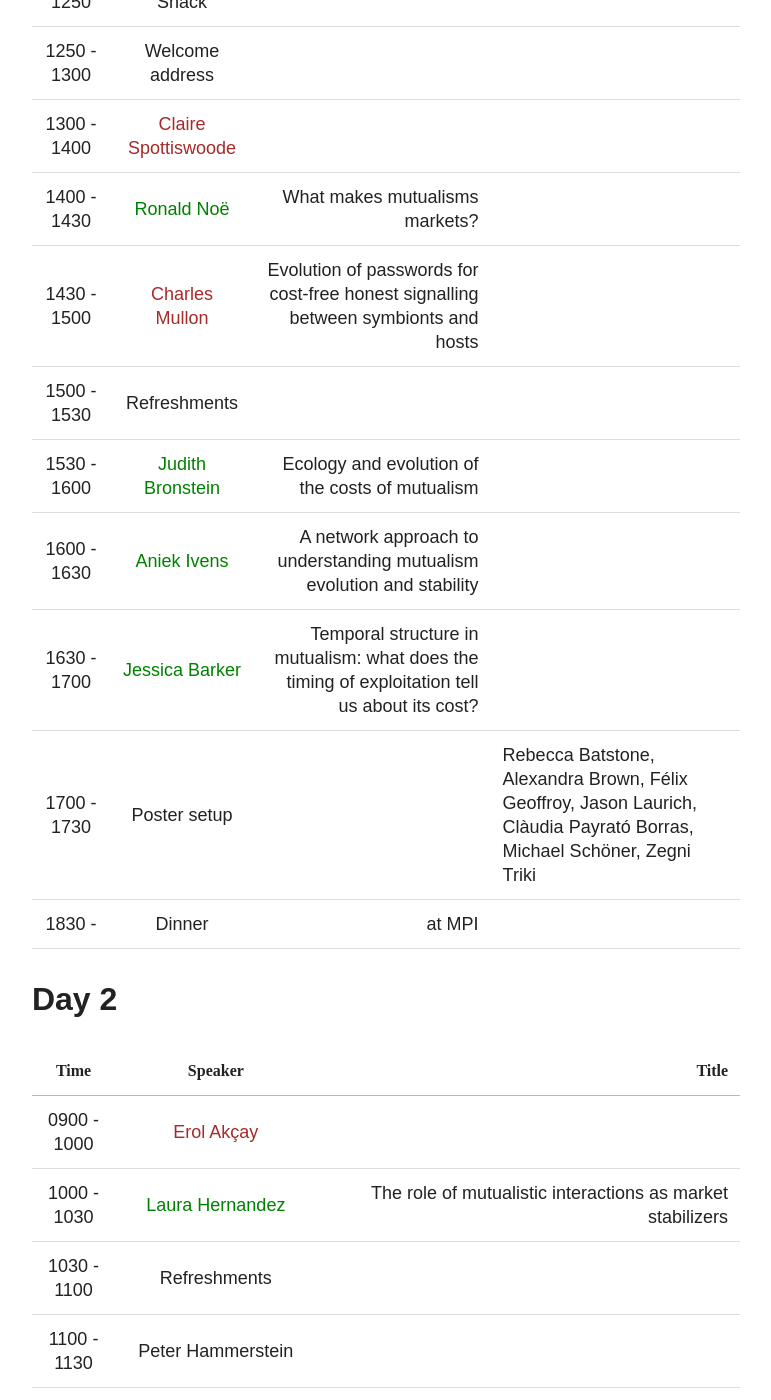
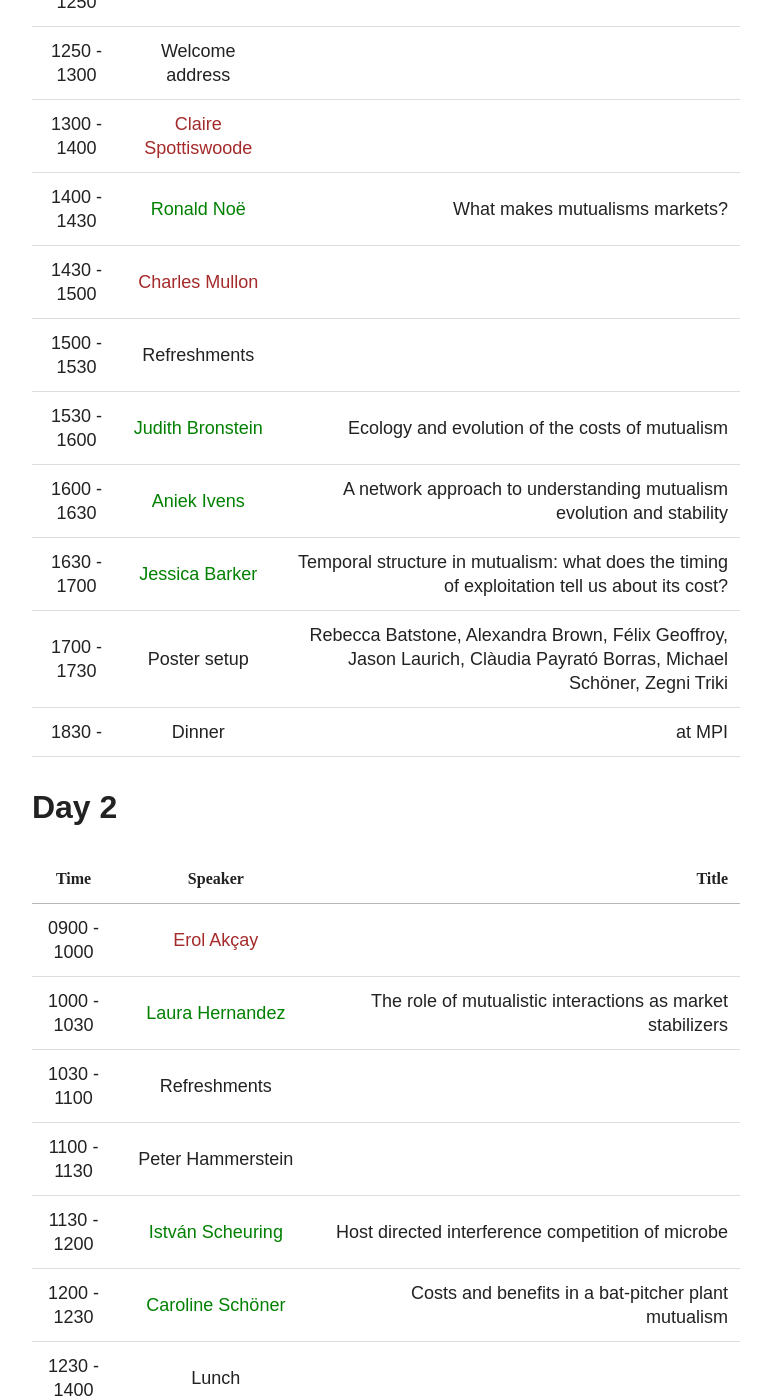
Before and after one commit to bionomics/bionomics, a Jekyll site: the page built from schedule/index.md, in a window 1280 px wide and 1400 px high, scrolled down 919 px. Shown: the whole window, without its empty margins (254-1025 px from the left). Built offline with Jekyll 4.4.1, drawn with Linux system fonts in a browser that asks for light colours; nearby versions of some CDN libraries; some of the changed text lies outside the part shown.

Commit message:
more edits to the schedule and removing yu

```diff
--- a/schedule/index.md
+++ b/schedule/index.md
@@ -32,12 +32,12 @@
 | 1250 - 1300 | Welcome address   |    |
 | 1300 - 1400 | <a href="{{ site.url }}/articles/claire-spottiswoode/" style="color:#a52a2a;" >Claire Spottiswoode</a>   |    |
 | 1400 - 1430 | <a href="{{ site.url }}/articles/ronald-noe/" style="color:#008000;" >Ronald Noë</a>  |  What makes mutualisms markets?  |
-| 1430 - 1500 | <a href="{{ site.url }}/articles/charles-mullon/" style="color:#a52a2a;" >Charles Mullon</a>   | Evolution of passwords for cost-free honest signalling between symbionts and hosts   |
+| 1430 - 1500 | <a href="{{ site.url }}/articles/charles-mullon/" style="color:#a52a2a;" >Charles Mullon</a>   |    |
 | 1500 - 1530 | Refreshments   |    |
 | 1530 - 1600 | <a href="{{ site.url }}/articles/judie-bronstein/" style="color:#008000;" >Judith Bronstein</a>  | Ecology and evolution of the costs of mutualism   |
 | 1600 - 1630 | <a href="{{ site.url }}/articles/aniek-ivens/" style="color:#008000;" >Aniek Ivens</a>   | A network approach to understanding mutualism evolution and stability   |
 | 1630 - 1700 | <a href="{{ site.url }}/articles/jessica-barker/" style="color:#008000;" >Jessica Barker</a>   | Temporal structure in mutualism: what does the timing of exploitation tell us about its cost?   |
-| 1700 - 1730 |  Poster setup  |    | Rebecca Batstone, Alexandra Brown, Félix Geoffroy, Jason Laurich, Clàudia Payrató Borras, Michael Schöner, Zegni Triki |
+| 1700 - 1730 |  Poster setup  |    Rebecca Batstone, Alexandra Brown, Félix Geoffroy, Jason Laurich, Clàudia Payrató Borras, Michael Schöner, Zegni Triki |
 | 1830 -  | Dinner   | at MPI   |
 |----
 {: .table}
@@ -53,10 +53,10 @@
 | 1200 - 1230 | <a href="{{ site.url }}/articles/caroline-schoener/" style="color:#008000;" >Caroline Schöner</a>   | Costs and benefits in a bat-pitcher plant mutualism   |
 | 1230 - 1400 | Lunch   |   |
 | 1400 - 1500 | <a href="{{ site.url }}/articles/olivia-roth/" style="color:#a52a2a;" >Olivia Roth</a>  |    |
-| 1500 - 1530 | John McNamara   |    |
-| 1530 - 1600 | <a href="{{ site.url }}/articles/rebecca-hoyle/" style="color:#008000;" >Rebecca Hoyle</a>   | Modelling social influence on cooperation: the public goods game on a multiplex network   |
+| 1500 - 1530 | <a href="{{ site.url }}/articles/rebecca-hoyle/" style="color:#008000;" >Rebecca Hoyle</a>   |  Modelling social influence on cooperation: the public goods game on a multiplex network   |
+| 1530 - 1600 |  John McNamara  |   |
 | 1600 - 1700 | Refreshments & Posters   | Rebecca Batstone, Alexandra Brown, Félix Geoffroy, Jason Laurich, Clàudia Payrató Borras, Michael Schöner, Zegni Triki  |
-| 1730 -    | Evening walk - Dinner and Discussion   | at Dörpskrog, Rathjensdorf   |
+| 1730 -    | Evening walk - Dinner and Discussion   | at <a href="http://www.doerpskrog-rathjensdorf.deDörpskrog" style="color:#008000;" >Dörpskrog, Rathjensdorf </a>  |
 |----
 {: .table}
 
```
Also changed, not shown: _posts/notattending/2017-11-01-douglas-yu.md (renamed from _posts/articles/2017-11-01-douglas-yu.md).
